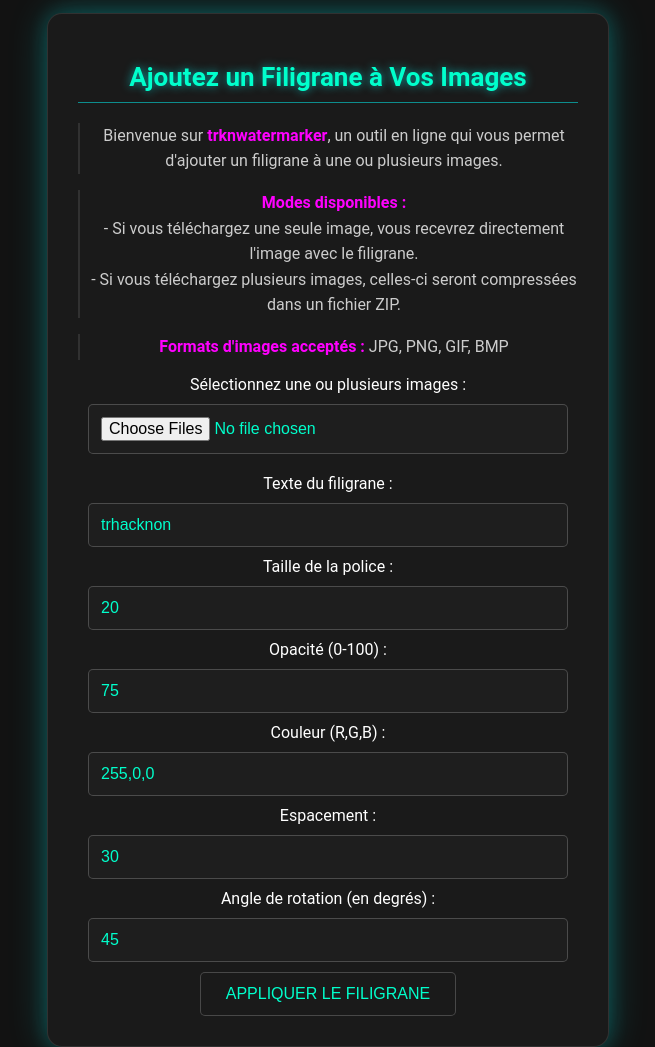
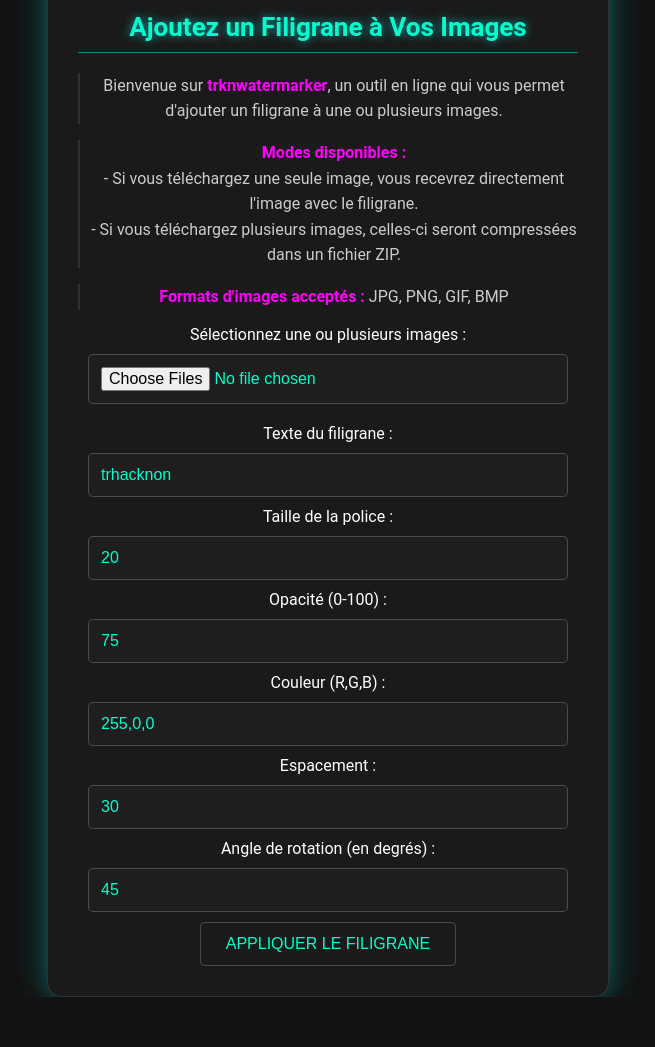
Before and after one commit to tucommenceapousser/trknwatermarker, a Flask app: page / in a window 1280 px wide. Shown: the whole page, without its empty margins (312-967 px from the left). After the commit the page ends 997 px from the top, so only its background shows below. Run offline with Flask 3, Linux system fonts and the light colour scheme.

Commit message:
Update styles.css

```diff
--- a/static/styles.css
+++ b/static/styles.css
@@ -8,10 +8,10 @@ body {
   height: 100vh;
   margin: 0;
   padding: 0;
-  margin-top: 80px;
-  padding-top: 80px;
   box-sizing: border-box;
+  margin-top: 70px;
 }
+
 
 .container {
   text-align: center;
```
